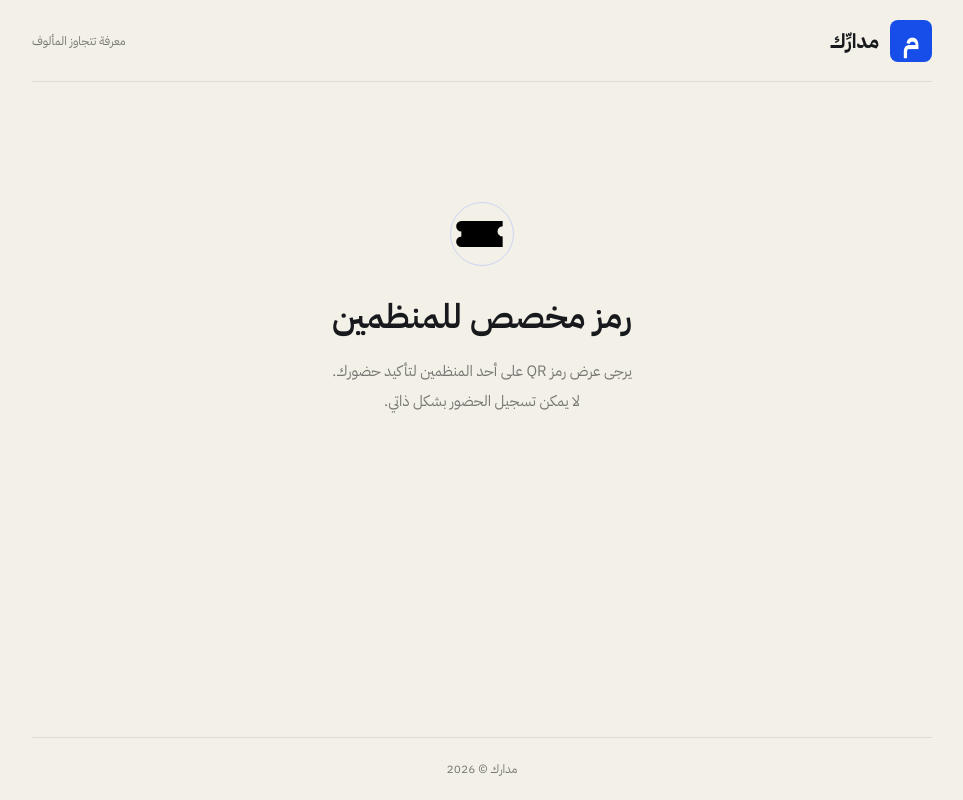
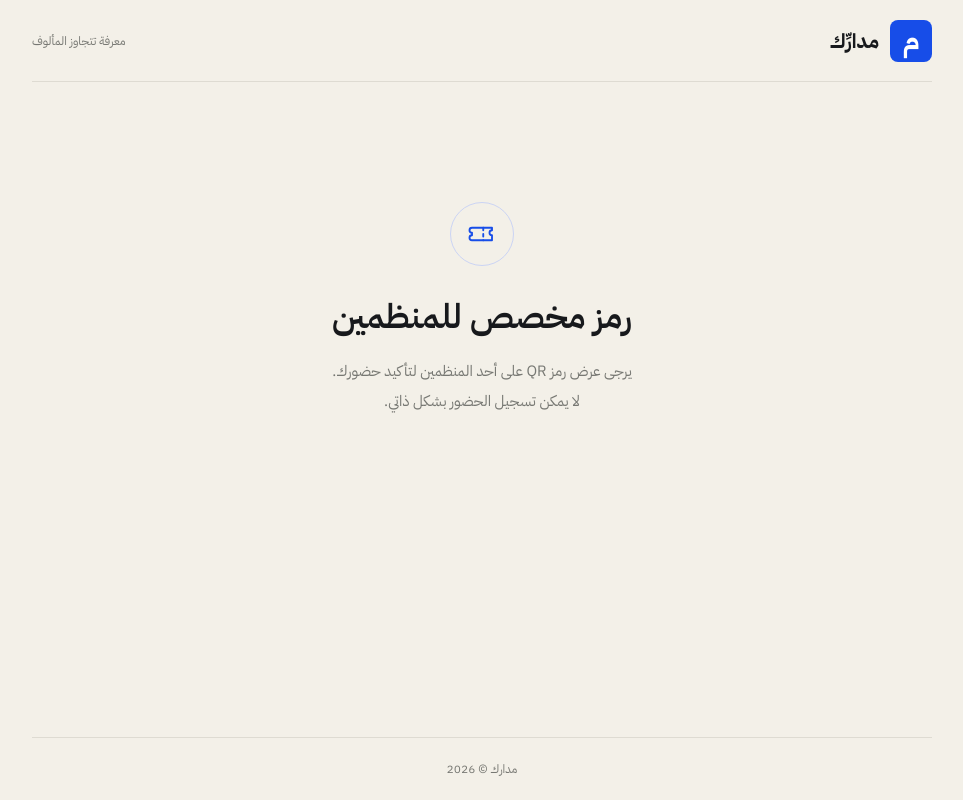
Before and after one commit to madarekteam/madarek-check-in, a plain HTML site: page index.html in a window 1280 px wide. Shown: the whole page, without its empty margins (158-1121 px from the left). Drawn offline with Linux system fonts and the light colour scheme.

Commit message:
Update index.html

```diff
--- a/index.html
+++ b/index.html
@@ -264,6 +264,17 @@
         font-size: 10px;
       }
     }
+
+
+    .shield svg {
+  width: 30px;
+  height: 30px;
+  fill: none;
+  stroke: var(--blue);
+  stroke-width: 1.5;
+  stroke-linecap: round;
+  stroke-linejoin: round;
+}
   </style>
 </head>
 
```
